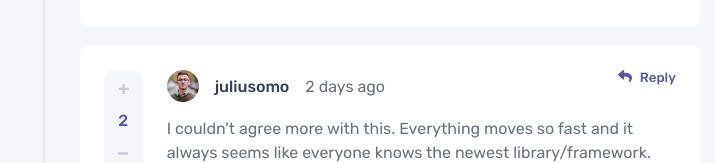
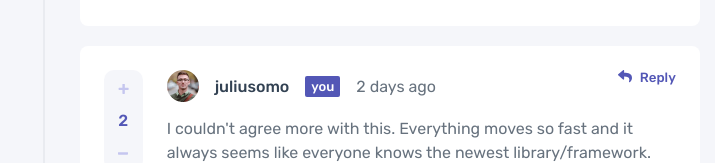
Before and after one commit to mritunjaysaha/comment-section, a React (Vite) app: page / in a window 1280 px wide. Shown: the part 599-762 px from the top of the page, without its empty margins (282-997 px from the left). Built offline with nearby package versions, Linux system fonts and the light colour scheme.

Commit message:
feat: added element to identify the reply was by the current user

```diff
--- a/src/components/Comment/Comment.jsx
+++ b/src/components/Comment/Comment.jsx
@@ -9,7 +9,7 @@ import { useDispatch, useSelector } from 'react-redux';
 import { addReply, updateLocalStorageComments } from '../../redux/slice/commentSlice';
 import { useComment } from '../../hooks/useComment';
 
-export function Comment({ data }) {
+export function Comment({ data, isReply = false }) {
     const dispatch = useDispatch();
 
     const { content, score, user, createdAt, id } = data;
@@ -81,6 +81,7 @@ export function Comment({ data }) {
                         username={user.username}
                         createdAt={createdAt}
                         handleReplyClick={handleReplyClick}
+                        isReply={isReply}
                     />
                     <CommentBody content={content} />
                 </div>
--- a/src/components/Comment/CommentHeader.jsx
+++ b/src/components/Comment/CommentHeader.jsx
@@ -1,14 +1,23 @@
+import { useSelector } from 'react-redux';
 import { ReactComponent as IconReply } from '../../assets/images/icon-reply.svg';
 import { ButtonIcon } from '../Atoms/ButtonIcon/ButtonIcon';
 
 import styles from './comment.module.scss';
 
-export function CommentHeader({ imgSrc, username, createdAt, handleReplyClick }) {
+export function CommentHeader({ imgSrc, username, createdAt, handleReplyClick, isReply }) {
+    const { currentUser } = useSelector((state) => state.comment);
+
     return (
         <div className={styles.comment_header}>
             <div className={styles.user_info}>
                 <img src={imgSrc} className={styles.user_image} />
                 <p className={styles.username}>{username}</p>
+
+                {isReply && currentUser.username === username ? (
+                    <p className={styles.current_user_reply}>you</p>
+                ) : (
+                    ''
+                )}
                 <p className={styles.created_at}>{createdAt}</p>
             </div>
             <ButtonIcon icon={IconReply} onClick={handleReplyClick}>
--- a/src/components/Comment/CommentReply.jsx
+++ b/src/components/Comment/CommentReply.jsx
@@ -10,7 +10,7 @@ export function CommentReply({ dataArray }) {
             </div>
             <div className={styles.comment_reply_container}>
                 {dataArray.map((data) => (
-                    <Comment key={data.id} data={data} />
+                    <Comment key={data.id} data={data} isReply={true} />
                 ))}
             </div>{' '}
         </section>
--- a/src/components/Comment/comment.module.scss
+++ b/src/components/Comment/comment.module.scss
@@ -39,6 +39,17 @@ $padding: 2.4rem;
             width: 3.2rem;
             height: 3.2rem;
             object-fit: contain;
+        }
+
+        .current_user_reply {
+            border-radius: 0.2rem;
+            background-color: $moderate-blue;
+
+            padding: 0.3rem 0.6rem;
+
+            color: $white;
+            font-weight: 500;
+            font-size: 1.3rem;
         }
 
         .username {
```
